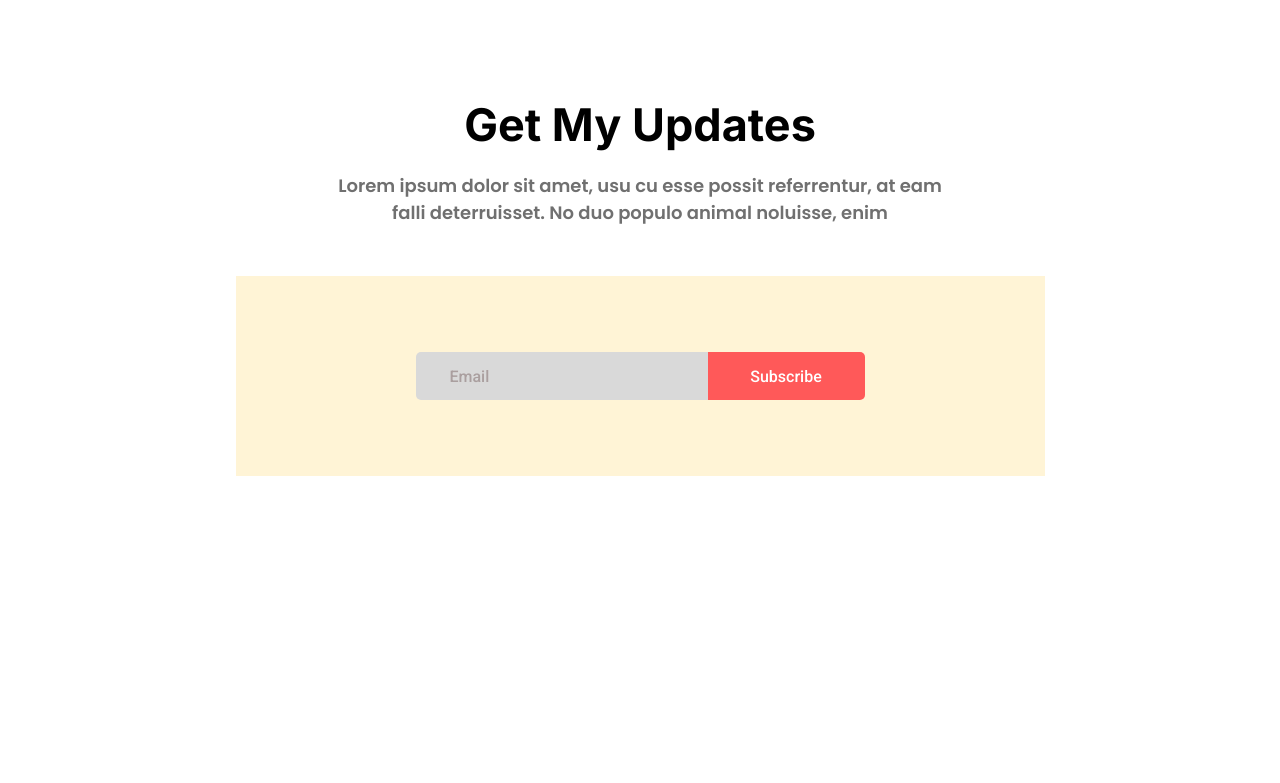
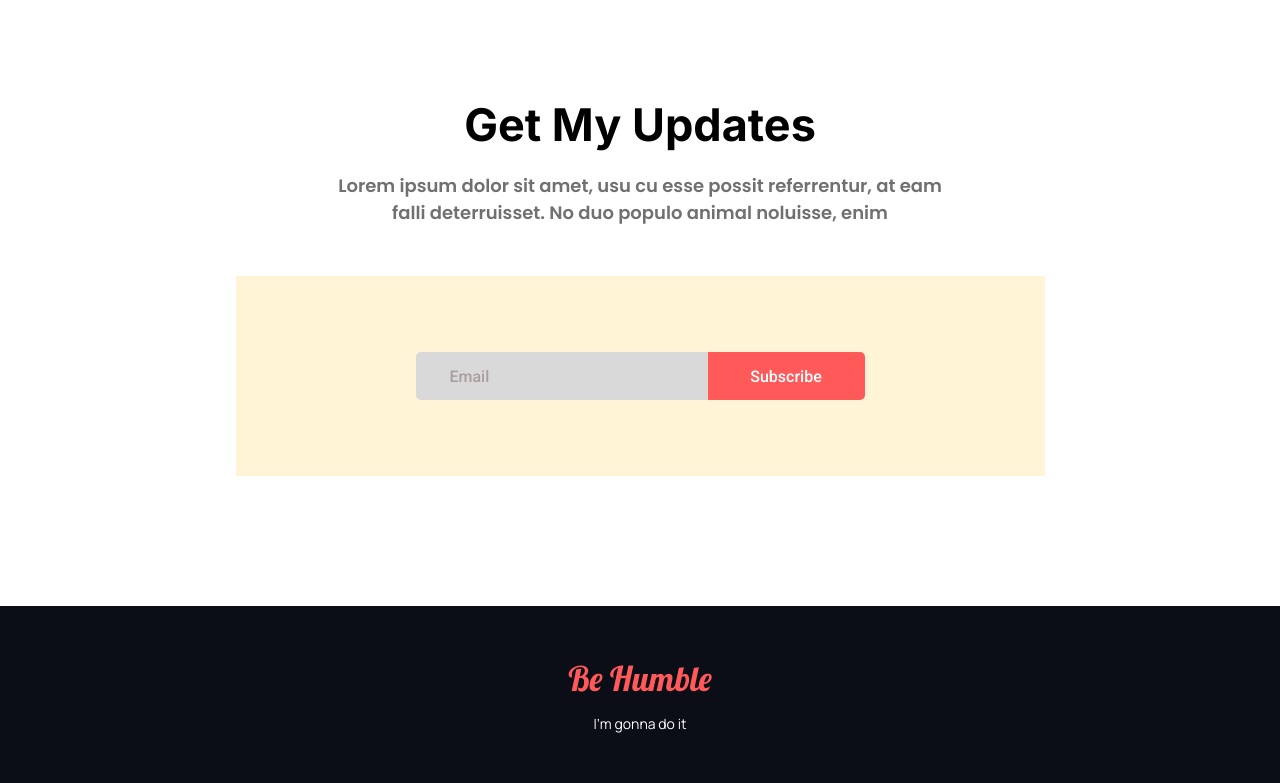
Before and after one commit to SH-rifat/1st-project, a plain HTML site: page index.html in a window 1280 px wide. Shown: the part 3306-4089 px from the top of the page. Before the commit the page ends 3782 px from the top, so only its background shows below. Drawn offline with Linux system fonts and the light colour scheme.

Commit message:
footer added

```diff
--- a/assets/css/style.css
+++ b/assets/css/style.css
@@ -328,3 +328,27 @@
     cursor: pointer;
     border-radius: 0px 5px 5px 0px;
 }
+
+/* footer */
+.footer{
+    height: 177px;
+    background-color: #0B0D17;
+    display: flex;
+    justify-content: center;
+    align-items: center;
+    margin-top: 130px;
+}
+.footer .footer-content h1{
+    font-family: var(--lobster);
+    font-weight: 400;
+    font-size: 34px;
+    color: var(--primary-color);
+}
+.footer .footer-content p{
+    font-family: var(--manrope);
+    font-weight: 400;
+    font-size: 14px;
+    margin-top: 14px;
+    color: white;
+    text-align: center;
+}
--- a/index.html
+++ b/index.html
@@ -106,5 +106,13 @@
             </div>
         </div>
     </div>
+
+    <!-- footer -->
+    <div class="footer">
+        <div class="footer-content">
+            <h1>Be Humble</h1>
+            <p>I’m gonna do it</p>
+        </div>
+    </div>
 </body>
 </html>
```
